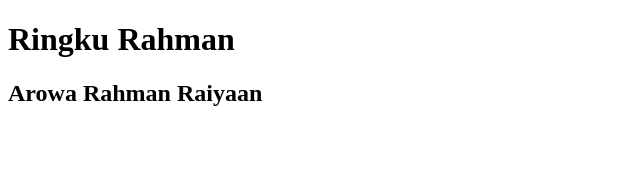
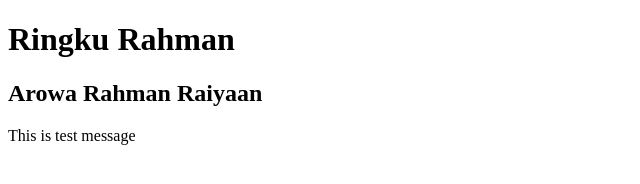
Before and after one commit to ringkurahman/my-portfolio-website, a plain HTML site: page index.html in a window 1280 px wide. Shown: the whole page, without its empty margins (0-640 px from the left). Drawn offline with Linux system fonts and the light colour scheme.

Commit message:
added test

```diff
--- a/index.html
+++ b/index.html
@@ -8,5 +8,6 @@
   <body>
     <h1>Ringku Rahman</h1>
     <h2>Arowa Rahman Raiyaan</h2>
+    <p>This is test message</p>
   </body>
 </html>
```
